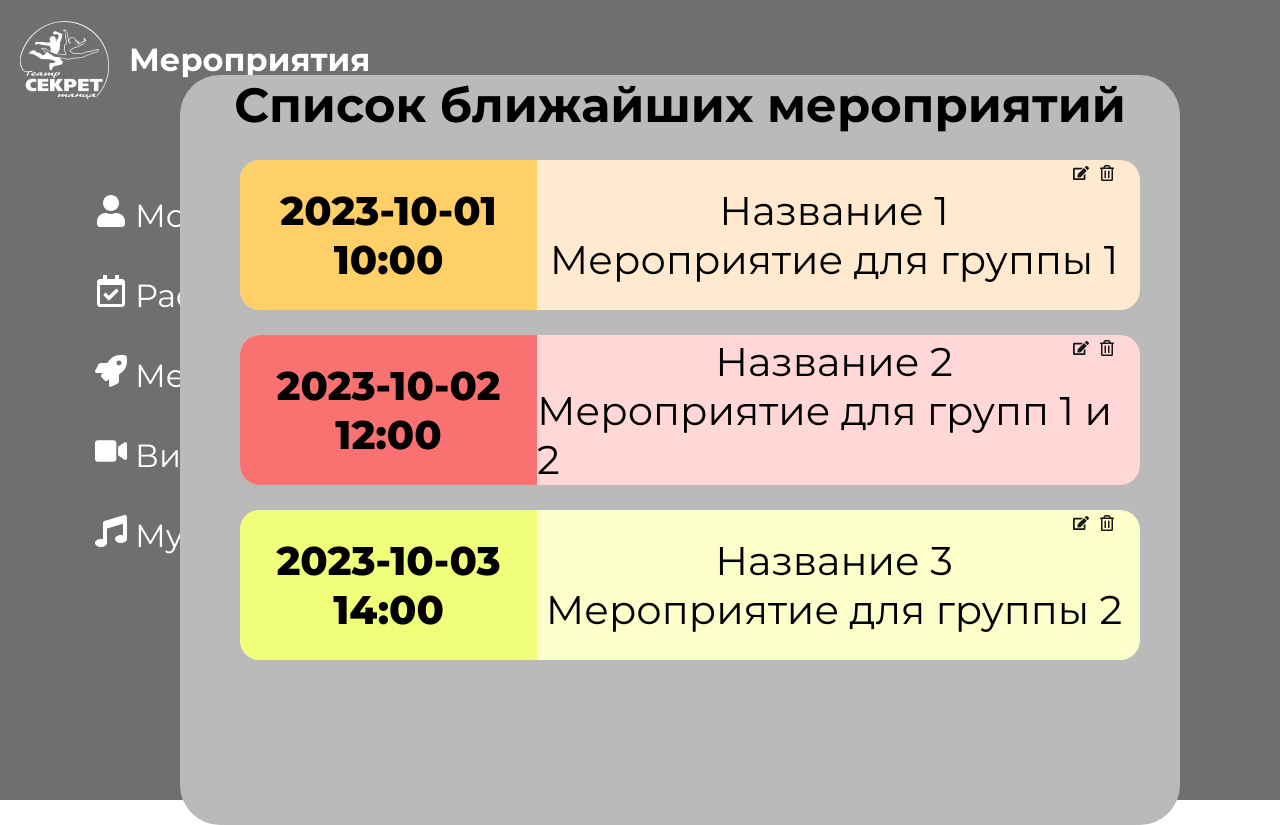
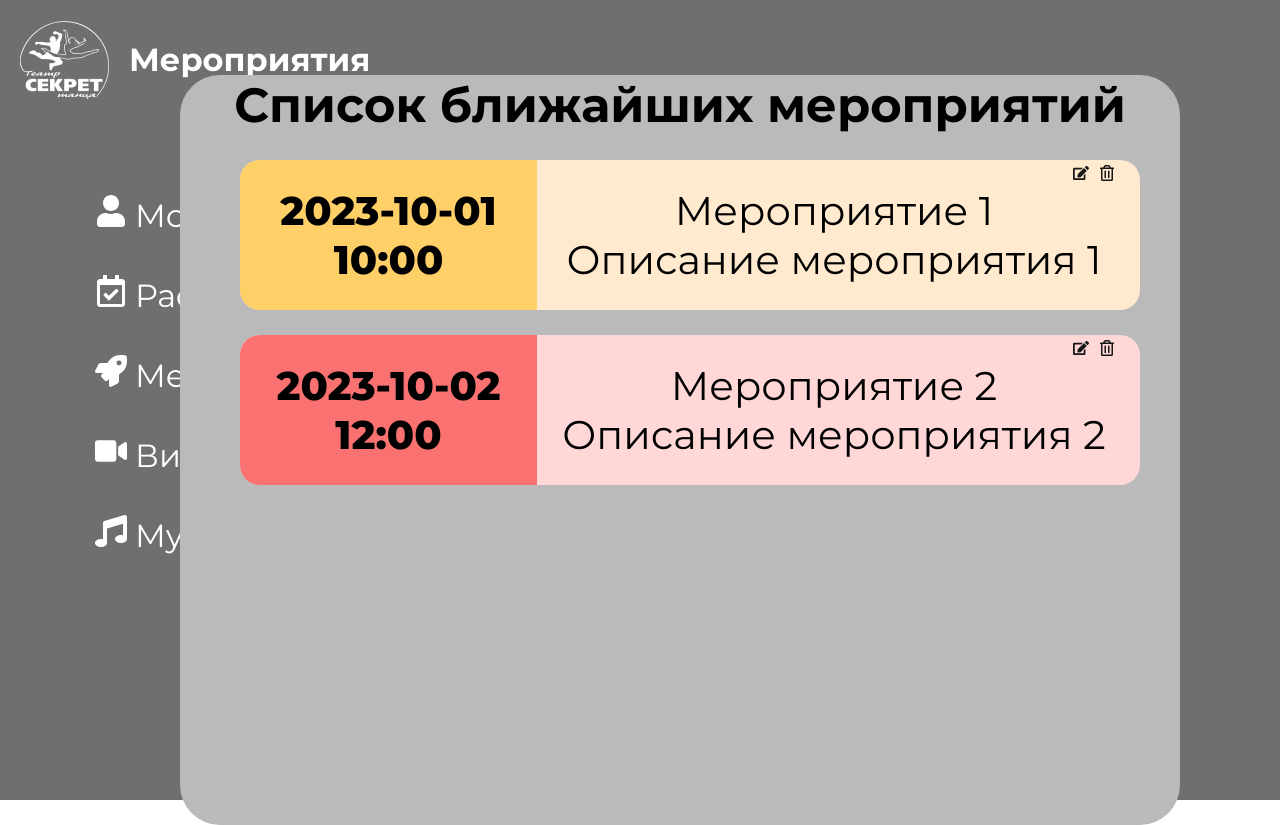
Before and after one commit to valve16/bd-next, a Next.js app: page /dashboard/events in a window 1280 px wide. Built offline with nearby package versions, Linux system fonts and the light colour scheme.

Commit message:
change struct

```diff
--- a/app/dashboard/events/ModalContent.tsx
+++ b/app/dashboard/events/ModalContent.tsx
@@ -1,5 +1,6 @@
 import React from "react";
 import styles from "./Modal.module.css";
+import { Dispatch, SetStateAction } from "react";
 
 interface Group {
     id: number;
@@ -7,21 +8,20 @@ interface Group {
 }
 
 interface Event {
-    id: number | null;
+    id: number;
     date: string;
     time: string;
     name: string;
     description: string;
-    groupIds: number[];
 }
 
 interface ModalContentProps {
     editingEvent: Event | null;
     newEvent: Event;
-    setNewEvent: (event: Event) => void;
+    setNewEvent: Dispatch<SetStateAction<Event>>; // Обновляем тип setNewEvent
     handleAddEvent: () => void;
     closeModal: () => void;
-    groups: Group[]; // Добавляем группы для выбора
+    groups: Group[];
 }
 
 const ModalContent: React.FC<ModalContentProps> = ({
@@ -32,14 +32,6 @@ const ModalContent: React.FC<ModalContentProps> = ({
     closeModal,
     groups,
 }) => {
-    const handleGroupChange = (groupId: number) => {
-        const updatedGroupIds = newEvent.groupIds.includes(groupId)
-            ? newEvent.groupIds.filter(id => id !== groupId) // Убираем группу, если она уже выбрана
-            : [...newEvent.groupIds, groupId]; // Добавляем группу, если она не выбрана
-
-        setNewEvent({ ...newEvent, groupIds: updatedGroupIds });
-    };
-
     return (
         <div className={styles.modal_overlay}>
             <div className={styles.modal}>
@@ -69,20 +61,6 @@ const ModalContent: React.FC<ModalContentProps> = ({
                         placeholder="Описание"
                     ></textarea>
 
-                    <div>
-                        <h3>Выберите группы:</h3>
-                        {groups.map((group) => (
-                            <label key={group.id}>
-                                <input
-                                    type="checkbox"
-                                    checked={newEvent.groupIds.includes(group.id)}
-                                    onChange={() => handleGroupChange(group.id)}
-                                />
-                                {group.name}
-                            </label>
-                        ))}
-                    </div>
-
                     <button onClick={handleAddEvent}>{editingEvent ? "Сохранить" : "Добавить"}</button>
                     <button onClick={closeModal}>Закрыть</button>
                 </div>
--- a/app/dashboard/events/page.tsx
+++ b/app/dashboard/events/page.tsx
@@ -7,7 +7,7 @@ import EventElement from "@/app/components/EventElement";
 import { useEffect, useState } from "react";
 import { FaBookMedical } from "react-icons/fa";
 import Modal from "./Modal"
-import { Event, GroupEvent, EventsData } from "@/public/types";
+import { Event, EventsData } from "@/public/types";
 import ModalContent from "./ModalContent";
 
 // const fetchUserRole = async (userId: string) => {
@@ -22,29 +22,27 @@ import ModalContent from "./ModalContent";
 // };
 
 export default function page_events() {
-
+    const [selectedGroup, setSelectedGroup] = useState<number | null>(null);
     const [isModalOpen, setIsModalOpen] = useState(false);
-    const [newEvent, setNewEvent] = useState<{ id: number | null; date: string; time: string; description: string; groupIds: number[]; name: string; }>({
-        id: null,
+    const [newEvent, setNewEvent] = useState<Event>({
+        id: 0,
         date: "",
+        time: "",
         name: "",
-        time: "",
         description: "",
-        groupIds: [],
     });
     const [userRole, setUserRole] = useState<number | null>(null);
     const [editingEvent, setEditingEvent] = useState<Event | null>(null);
-    const [events, setEvents] = useState(eventsData.events);
     const [eventsDataState, setEventsDataState] = useState<EventsData>(eventsData);
 
-    const openModal = (event: Event | null = null) => {
+ const openModal = (event: Event | null = null) => {
         if (userRole === 1) {
             if (event) {
                 setEditingEvent(event);
-                setNewEvent({ id: event.id, date: event.date, name: event.name, time: event.time, description: event.description, groupIds: event.groupIds });
+                setNewEvent(event);
             } else {
                 setEditingEvent(null);
-                setNewEvent({ id: null, name: "", date: "", time: "", description: "", groupIds: [] });
+                setNewEvent({ id: 0, date: "", time: "", name: "", description: "" });
             }
             setIsModalOpen(true);
         } else {
@@ -54,46 +52,53 @@ export default function page_events() {
 
     const closeModal = () => {
         setEditingEvent(null);
-        setNewEvent({ id: null, name: "", date: "", time: "", description: "", groupIds: [] });
+        setNewEvent({ id: 0, date: "", time: "", name: "", description: "" });
         setIsModalOpen(false);
     };
 
     useEffect(() => {
         const role = localStorage.getItem('userRole');
         if (role) {
-          setUserRole(parseInt(role, 10));
+            setUserRole(parseInt(role, 10));
         }
     }, []);
 
     const handleAddEvent = () => {
         if (editingEvent) {
-            // Редактируем существующее мероприятие
-            const updatedEvents = eventsDataState.events.map(event =>
-                event.id === editingEvent.id ? { ...newEvent, id: editingEvent.id } : event
-            );
-            setEventsDataState({ ...eventsDataState, events: updatedEvents });
+            const updatedGroups = eventsDataState.groups.map(group => ({
+                ...group,
+                eventIds: group.eventIds.map(event =>
+                    event.id === editingEvent.id ? { ...newEvent, id: editingEvent.id } : event
+                ),
+            }));
+            setEventsDataState({ ...eventsDataState, groups: updatedGroups });
         } else {
-            // Добавляем новое мероприятие
-            const newEventWithId = { ...newEvent, id: eventsDataState.events.length + 1 };
-            setEventsDataState({ ...eventsDataState, events: [...eventsDataState.events, newEventWithId] });
+            const newEventWithId = { ...newEvent, id: Date.now() };
+            const updatedGroups = eventsDataState.groups.map(group => {
+                if (group.id === selectedGroup) {
+                    return { ...group, eventIds: [...group.eventIds, newEventWithId] };
+                }
+                return group;
+            });
+            setEventsDataState({ ...eventsDataState, groups: updatedGroups });
         }
-        setNewEvent({ id: null,  name: "", date: "", time: "", description: "", groupIds: [] });
-        setIsModalOpen(false);
+        closeModal();
     };
 
-    const handleDelete = (id: number) => {
-        const updatedEvents = eventsDataState.events.filter(event => event.id !== id);
-        setEventsDataState({
-            ...eventsDataState,
-            events: updatedEvents,
-        });
-        setEvents(updatedEvents); // Обновляем локальное состояние, если оно используется
-        console.log(`Удалено мероприятие с ID: ${id}`);
+    const handleDelete = (eventId: number) => {
+        const updatedGroups = eventsDataState.groups.map(group => ({
+            ...group,
+            eventIds: group.eventIds.filter(event => event.id !== eventId),
+        }));
+        setEventsDataState({ ...eventsDataState, groups: updatedGroups });
+        console.log(`Удалено мероприятие с ID: ${eventId}`);
     };
 
-    const selectedEvents = userRole === 0
-        ? eventsDataState.events.filter(event => event.groupIds.includes(1))
-        : eventsDataState.events; // Для роли 1 все мероприятия
+    const defaultGroupId = eventsDataState.groups[0]?.id || null;
+
+    const currentGroupId = selectedGroup || defaultGroupId;
+
+    const selectedEvents = eventsDataState.groups.find(group => group.id === currentGroupId)?.eventIds || [];
 
     return (
         <>
@@ -103,6 +108,26 @@ export default function page_events() {
                     <FaBookMedical className={gstyles.create_btn} onClick={() => openModal()} />
                 )}
                 <div className={styles.header}>Список ближайших мероприятий</div>
+                {userRole === 1 && (
+                    <select
+                        value={selectedGroup || defaultGroupId || ""}
+                        onChange={(e) => {
+                            const selectedValue = e.target.value;
+                            if (selectedValue) {
+                                setSelectedGroup(parseInt(selectedValue, 10));
+                            } else {
+                                setSelectedGroup(null);
+                            }
+                        }}
+                        className={styles.group_selector}>
+                        <option value="">Выберите группу</option>
+                        {eventsDataState.groups.map((group) => (
+                            <option key={group.id} value={group.id.toString()}>
+                                {group.name}
+                            </option>
+                        ))}
+                    </select>
+                )}
                 <div className={styles.container_main}>
                     {selectedEvents.map((event, index) => (
                         <EventElement
@@ -114,7 +139,7 @@ export default function page_events() {
                         />
                     ))}
                 </div>
-                {isModalOpen &&  userRole === 1 &&  (
+                {isModalOpen && userRole === 1 && (
                     <Modal>
                         <ModalContent
                             editingEvent={editingEvent}
@@ -122,7 +147,7 @@ export default function page_events() {
                             setNewEvent={setNewEvent}
                             handleAddEvent={handleAddEvent}
                             closeModal={closeModal}
-                            groups={eventsDataState.groups} // Передаем группы в ModalContent
+                            groups={eventsDataState.groups}
                         />
                     </Modal>
                 )}
--- a/public/groupevents.json
+++ b/public/groupevents.json
@@ -3,38 +3,42 @@
     {
       "id": 1,
       "name": "Группа 1",
-        "eventIds": [1, 2]
-      },
-      {
-        "id": 2,
-        "name": "Группа 2",
-        "eventIds": [2, 3]
-      }
-    ],
-    "events": [
+      "eventIds": [
         {
           "id": 1,
           "date": "2023-10-01",
           "time": "10:00",
-        "name": "Название 1",
-        "description": "Мероприятие для группы 1",
-        "groupIds": [1]
+          "name": "Мероприятие 1",
+          "description": "Описание мероприятия 1"
         },
         {
           "id": 2,
           "date": "2023-10-02",
           "time": "12:00",
-        "name": "Название 2",
-        "description": "Мероприятие для групп 1 и 2",
-        "groupIds": [1, 2]
+          "name": "Мероприятие 2",
+          "description": "Описание мероприятия 2"
+        }
+      ]
     },
     {
-        "id": 3,
+      "id": 2,
+      "name": "Группа 2",
+      "eventIds": [
+        {
+          "id": 4,
+          "date": "2023-10-02",
+          "time": "12:00",
+          "name": "Мероприятие 2",
+          "description": "Описание мероприятия 2"
+        },
+        {
+          "id": 5,
           "date": "2023-10-03",
           "time": "14:00",
-        "name": "Название 3",
-        "description": "Мероприятие для группы 2",
-        "groupIds": [2]
+          "name": "Мероприятие 3",
+          "description": "Описание мероприятия 3"
         }
       ]
     }
+  ]
+}
```
Also changed, not shown: public/types.ts (+8 -10 lines). Lines whose indentation alone changed are shown as unchanged.
